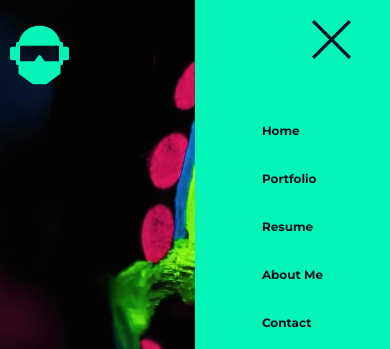
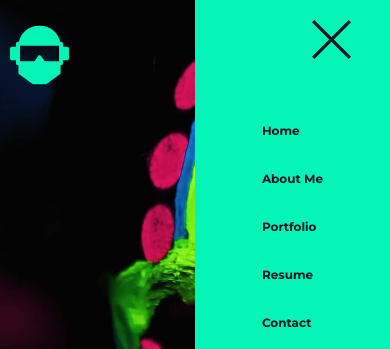
Before and after one commit to darubiomunoz/darubiomunoz.github.io, a React (Create React App) app: page / in a window 390 px wide. Both pictures are taken after a click on the button "Toggle navigation". Shown: the top 349 px of the page. Built offline with nearby package versions, Linux system fonts and the light colour scheme.

Commit message:
correction in pages order of the header

```diff
--- a/src/components/Header.js
+++ b/src/components/Header.js
@@ -51,13 +51,13 @@ const Header = () => {
                             <Link className="nav-link active" aria-current="page" to="/">Home</Link>
                         </li>
                         <li className="nav-item">
+                            <Link className="nav-link" to="/aboutme">About Me</Link>
+                        </li>
+                        <li className="nav-item">
                             <Link className="nav-link" to="/portfolio">Portfolio</Link>
                         </li>
                         <li className="nav-item">
                             <Link className="nav-link" to="/resume">Resume</Link>
-                        </li>
-                        <li className="nav-item">
-                            <Link className="nav-link" to="/aboutme">About Me</Link>
                         </li>
                         <li className="nav-item">
                             <Link className="nav-link" to="/contact">Contact</Link>
```
